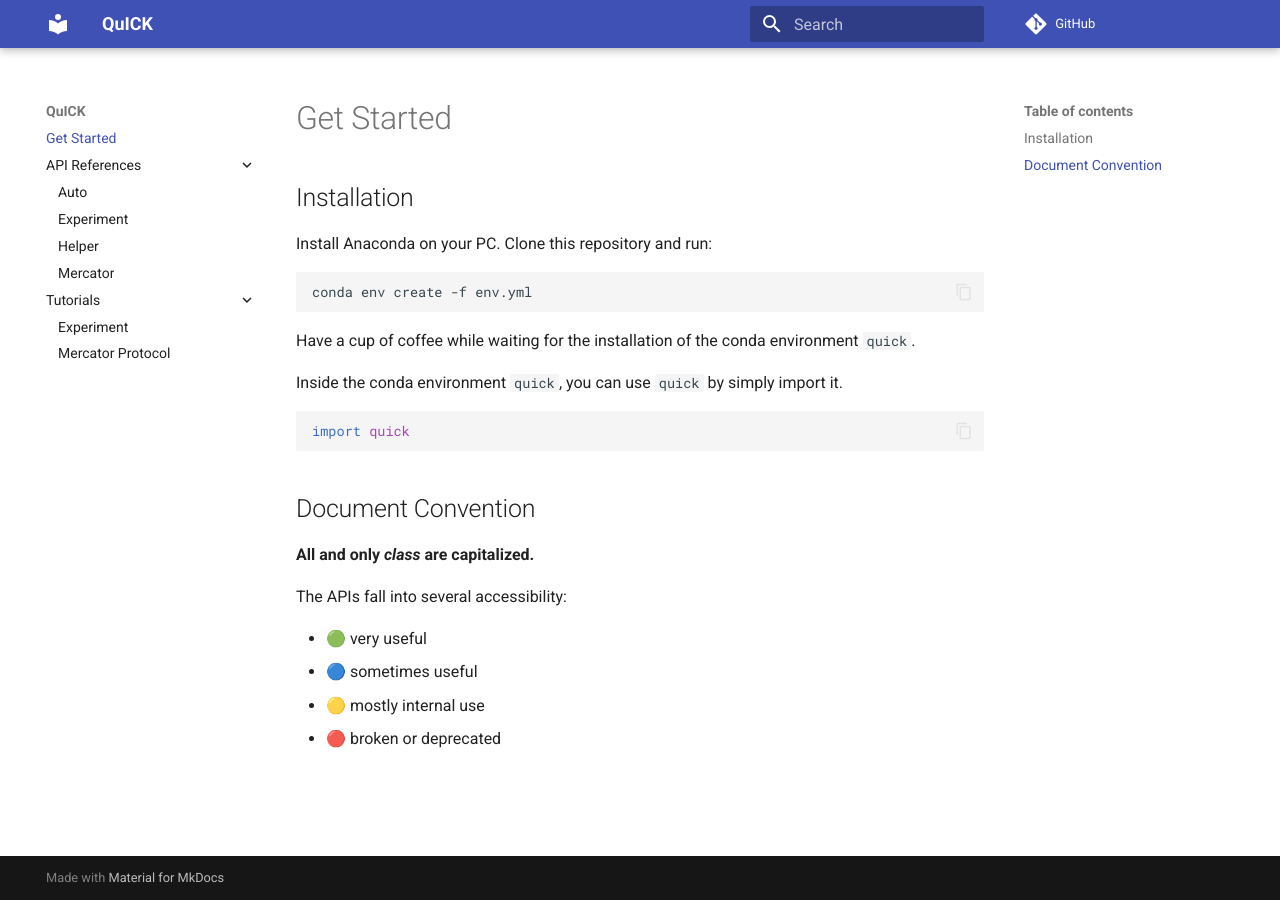
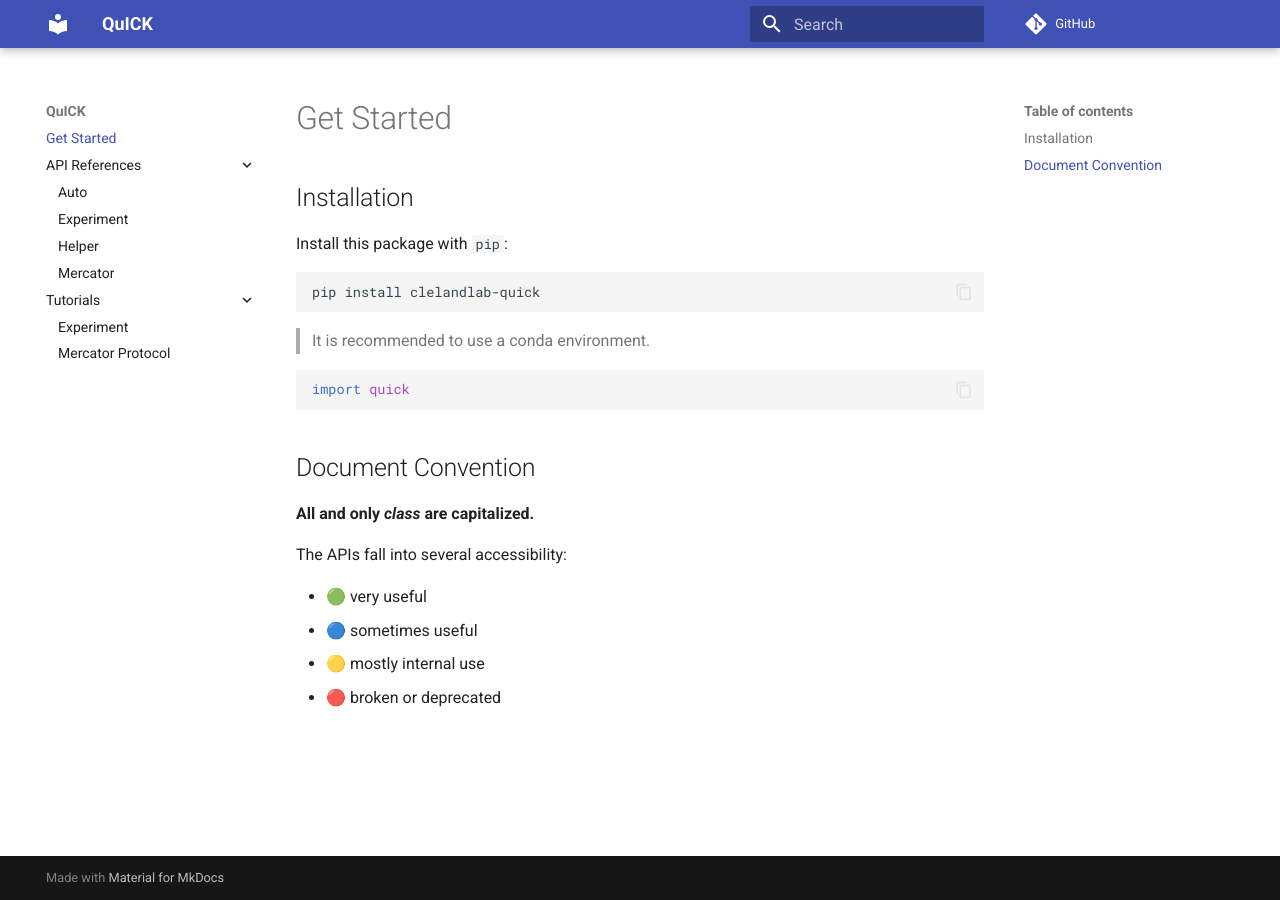
Before and after one commit to clelandlab/quick, an MkDocs documentation site: the page built from docs/index.md, in a window 1280 px wide. Built offline with MkDocs 1.6.1 and Material for MkDocs 9.7.7, drawn with Linux system fonts in a browser that asks for light colours; comment, search, counter and statistics services are not loaded.

Commit message:
Update doc

````diff
--- a/docs/index.md
+++ b/docs/index.md
@@ -2,15 +2,13 @@
 
 ## Installation
 
-Install Anaconda on your PC. Clone this repository and run:
+Install this package with `pip`:
 
 ```
-conda env create -f env.yml
+pip install clelandlab-quick
 ```
 
-Have a cup of coffee while waiting for the installation of the conda environment `quick`.
-
-Inside the conda environment `quick`, you can use `quick` by simply import it.
+> It is recommended to use a conda environment.
 
 ```python
 import quick
--- a/setup.py
+++ b/setup.py
@@ -47,7 +47,7 @@ setup(
     include_package_data=True,
     project_urls={
         "Source": "https://github.com/clelandlab/quick",
-        "Documentation": "https://github.com/clelandlab/quick",
+        "Documentation": "https://clelandlab-quick.readthedocs.io/en/latest/",
         "Tracker": "https://github.com/clelandlab/quick/issues",
     },
 )
````
Also changed, not shown: README.md (+2 -0 lines), 1 other file.
